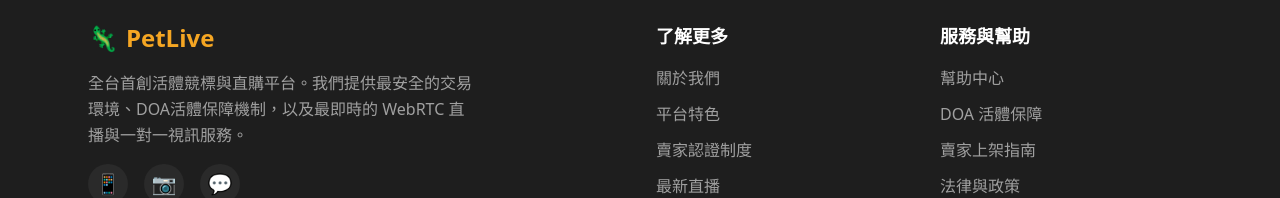
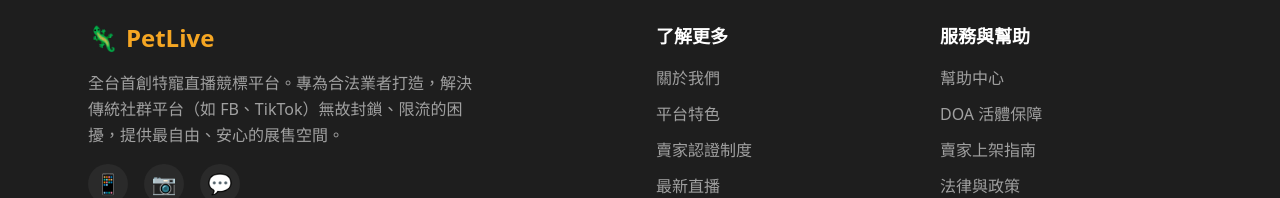
Before and after one commit to steve-shih/petlive, a Next.js app in the folder frontend/: page / in a window 1280 px wide. Shown: the part 884-1082 px from the top of the page. Built offline with nearby package versions, Linux system fonts and the light colour scheme; no server answers.

Commit message:
feat: update footer description copy

```diff
--- a/frontend/src/app/components/Footer.tsx
+++ b/frontend/src/app/components/Footer.tsx
@@ -12,7 +12,7 @@ export default function Footer() {
               <span>PetLive</span>
             </Link>
             <p className="text-text-secondary mb-4 leading-relaxed max-w-sm">
-              全台首創活體競標與直購平台。我們提供最安全的交易環境、DOA活體保障機制，以及最即時的 WebRTC 直播與一對一視訊服務。
+              全台首創特寵直播競標平台。專為合法業者打造，解決傳統社群平台（如 FB、TikTok）無故封鎖、限流的困擾，提供最自由、安心的展售空間。
             </p>
             <div className="flex space-x-4">
               <button onClick={() => alert("敬請期待 iOS App！")} className="w-10 h-10 rounded-full bg-surface-hover flex items-center justify-center text-xl hover:bg-brand hover:text-white transition-colors cursor-pointer border-none outline-none">📱</button>
```
